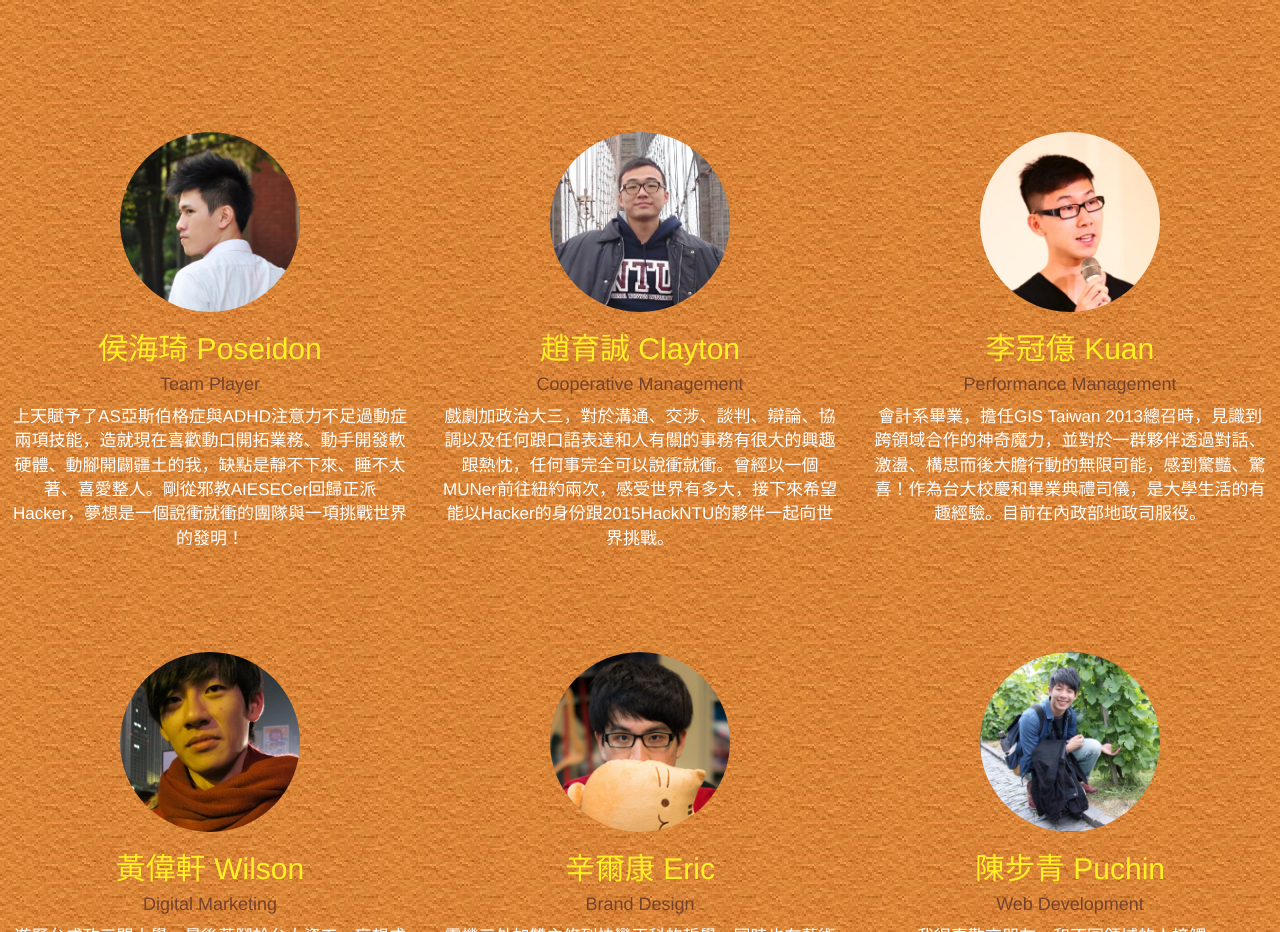
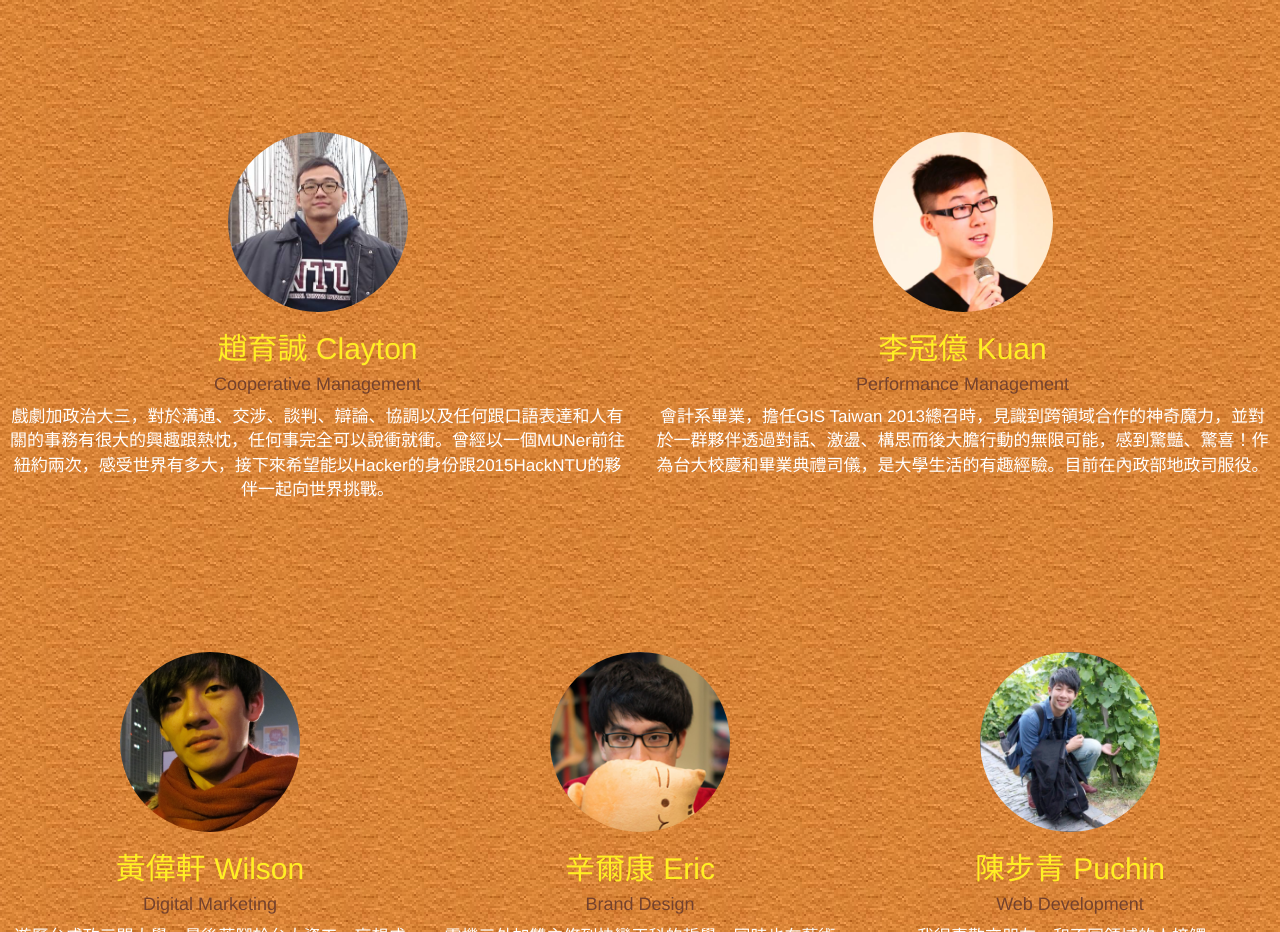
Before and after one commit to YoEugene/2015HackNTU.github.io, a plain HTML site: page index.html in a window 1280 px wide. Shown: the part 2440-3372 px from the top of the page. Drawn offline with nearby package versions, Linux system fonts and the light colour scheme; a script that the page names is missing; a web font is replaced by a local one.

Commit message:
remove team player

```diff
--- a/index.html
+++ b/index.html
@@ -183,22 +183,16 @@
 
     <div style="margin:10px">
       <div class="row">
-        <div style="text-align:center; margin:10px auto; height: 500px;" class="col-sm-4">
-       <!-- <div style="text-align:center" class="col-sm-4 col-sm-offset-4"> -->
-          <img class="img-circle" src="images/poseidon.png" alt="Generic placeholder image" style="width: 180px; height: 180px;">
-          <h2><a href="https://www.facebook.com/handsomeposeidon?fref=ts" target="_blank" style="text-decoration:none;color:#FFEF24">侯海琦 Poseidon</a></h2>
-          <h4 style="color:#75422D">Team Player</h4>
-          <p>上天賦予了AS亞斯伯格症與ADHD注意力不足過動症兩項技能，造就現在喜歡動口開拓業務、動手開發軟硬體、動腳開闢疆土的我，缺點是靜不下來、睡不太著、喜愛整人。剛從邪教AIESECer回歸正派Hacker，夢想是一個說衝就衝的團隊與一項挑戰世界的發明！</p>
-        </div>
 
-        <div style="text-align:center; margin:10px auto; height: 500px;" class="col-sm-4">
+
+        <div style="text-align:center; margin:10px auto; height: 500px;" class="col-sm-6">
           <img class="img-circle" src="images/clayton6.png" alt="Generic placeholder image" style="width: 180px; height: 180px;">
           <h2><a href="https://www.facebook.com/profile.php?id=842927021&fref=ts" target="_blank" style="text-decoration:none;color:#FFEF24">趙育誠 Clayton </a></h2>
           <h4 style="color:#75422D">Cooperative Management</h4>
           <p>戲劇加政治大三，對於溝通、交涉、談判、辯論、協調以及任何跟口語表達和人有關的事務有很大的興趣跟熱忱，任何事完全可以說衝就衝。曾經以一個MUNer前往紐約兩次，感受世界有多大，接下來希望能以Hacker的身份跟2015HackNTU的夥伴一起向世界挑戰。</p>
         </div>
 
-        <div style="text-align:center; margin:10px auto; height: 500px;" class="col-sm-4">
+        <div style="text-align:center; margin:10px auto; height: 500px;" class="col-sm-6">
           <img class="img-circle" src="images/kuan.png" alt="Generic placeholder image" style="width: 180px; height: 180px;">
           <h2><a href="https://www.facebook.com/s3355004?fref=ts" target="_blank" style="text-decoration:none;color:#FFEF24">李冠億 Kuan</a></h2>
           <h4 style="color:#75422D">Performance Management</h4>
```
